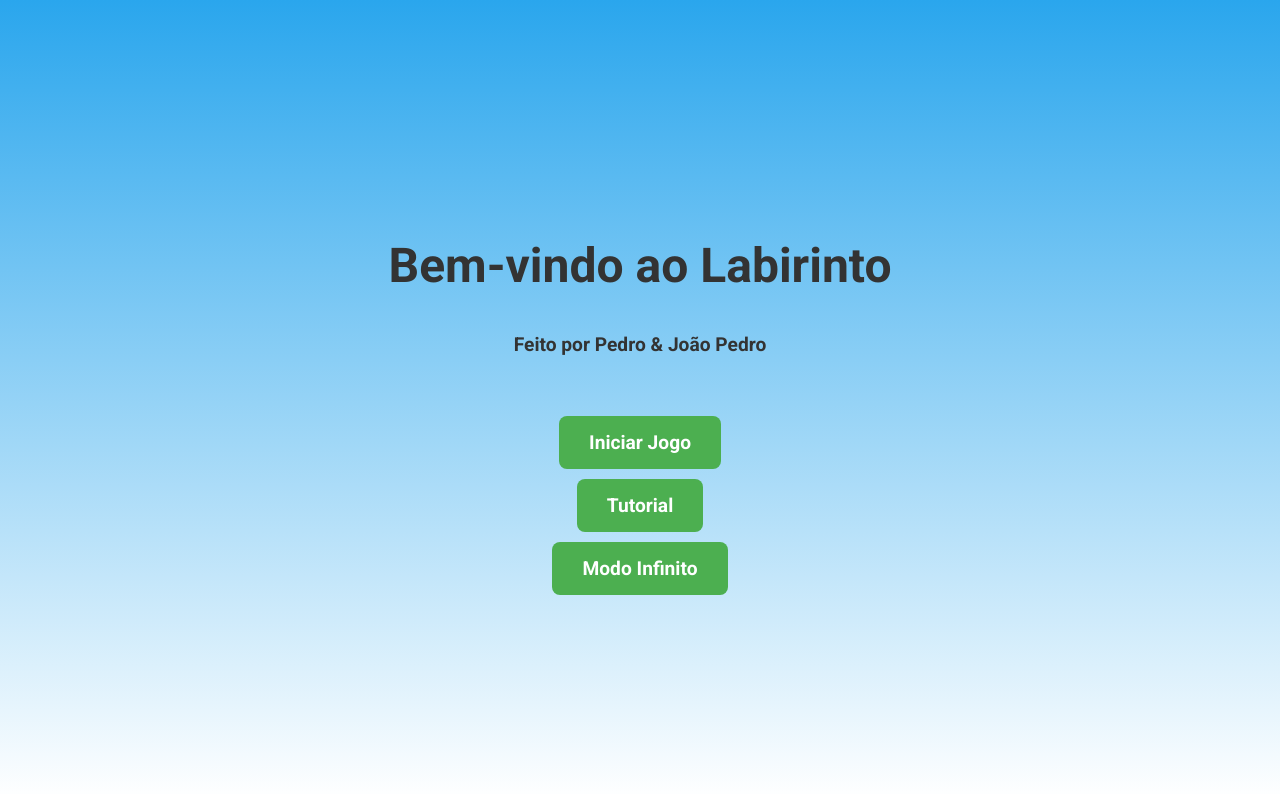
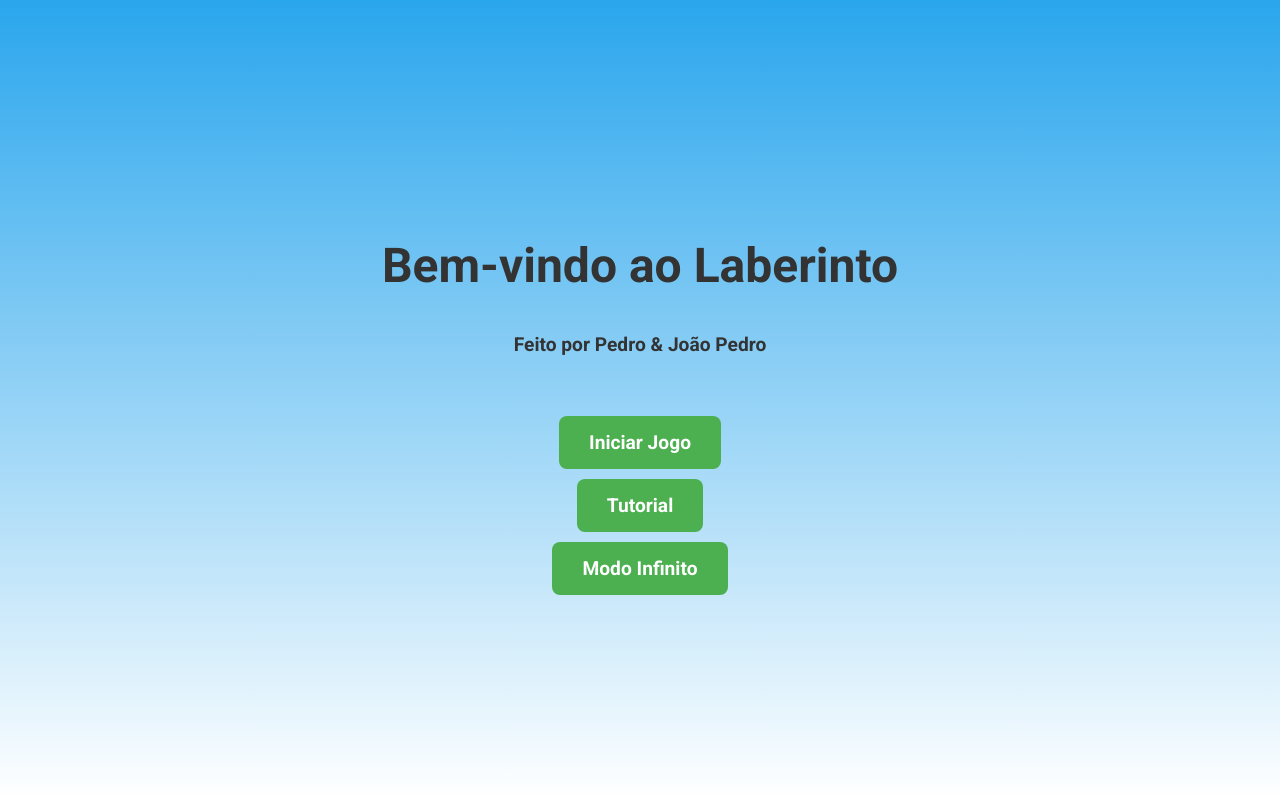
Before and after one commit to Juanito-2010-JS/jogo-do-labirinto, a plain HTML site: page index.html in a window 1280 px wide. Drawn offline with Linux system fonts and the light colour scheme.

Commit message:
Update index.html

```diff
--- a/index.html
+++ b/index.html
@@ -60,7 +60,7 @@
 </head>
 <body>
     <div class="container">
-        <h1>Bem-vindo ao Labirinto</h1>
+        <h1>Bem-vindo ao Laberinto</h1>
         <p> Feito por Pedro & João Pedro </p>
         <a href="labirinto-fase-1.html" class="button">Iniciar Jogo</a>
         <a href="descricao-labirinto.html" class="button">Tutorial</a>
```
